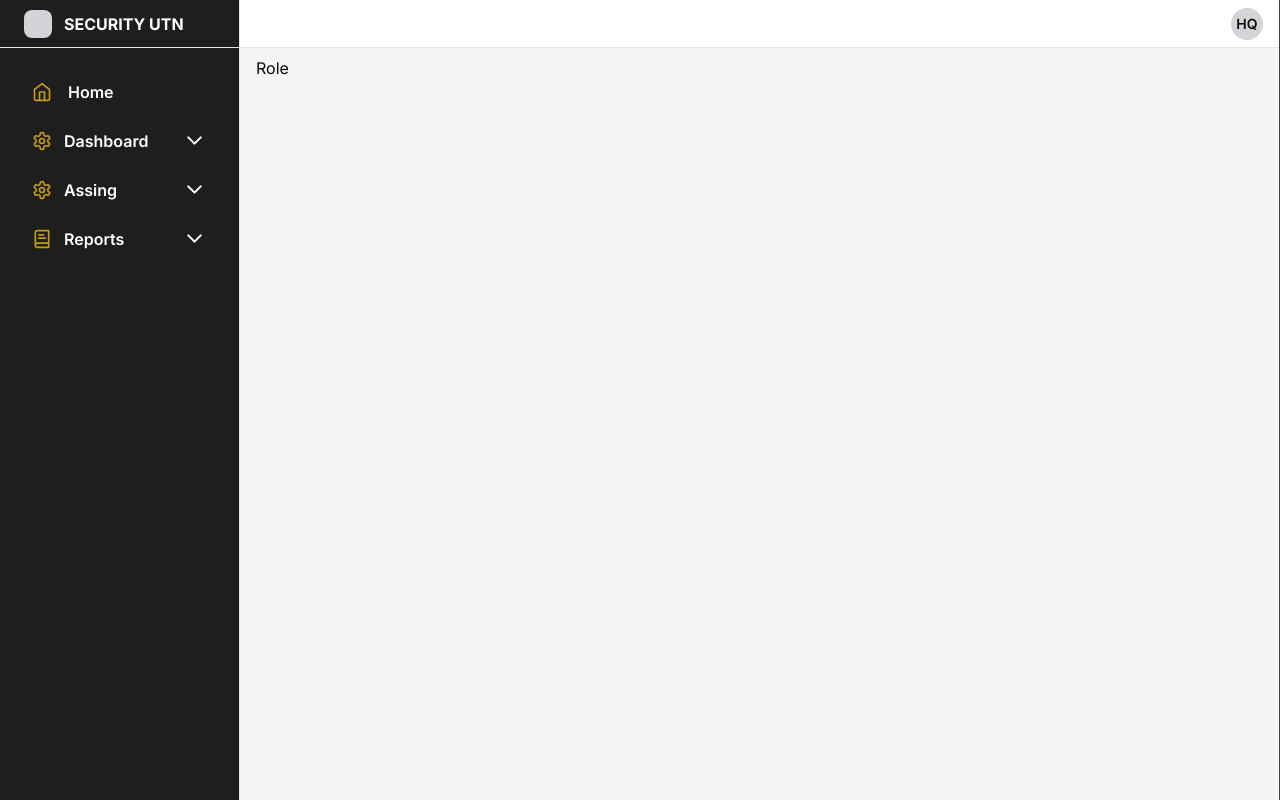
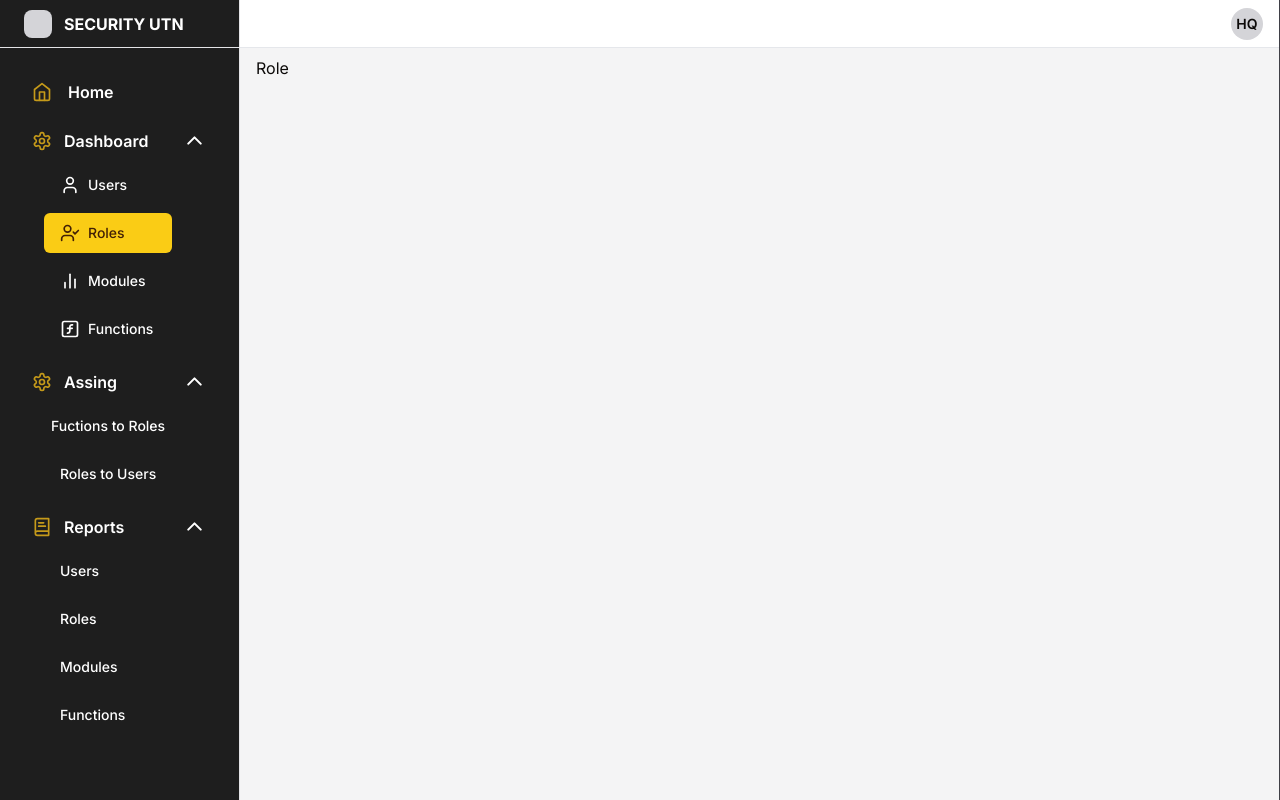
Before and after one commit to FranklinLeandroEnriquez/security-next, a Next.js app: page /dashboard/role in a window 1280 px wide. Built offline with nearby package versions, Linux system fonts and the light colour scheme.

Commit message:
sidebar-open

```diff
--- a/src/components/SideNav.tsx
+++ b/src/components/SideNav.tsx
@@ -36,7 +36,7 @@ export default SideNav;
 
 const MenuItem = ({ item }: { item: SideNavItems }) => {
     const pathname = usePathname();
-    const [subMenuOpen, setSubMenuOpen] = useState(false);
+    const [subMenuOpen, setSubMenuOpen] = useState(true);
     const toggleSubMenu = () => {
         setSubMenuOpen(!subMenuOpen);
     };
```
